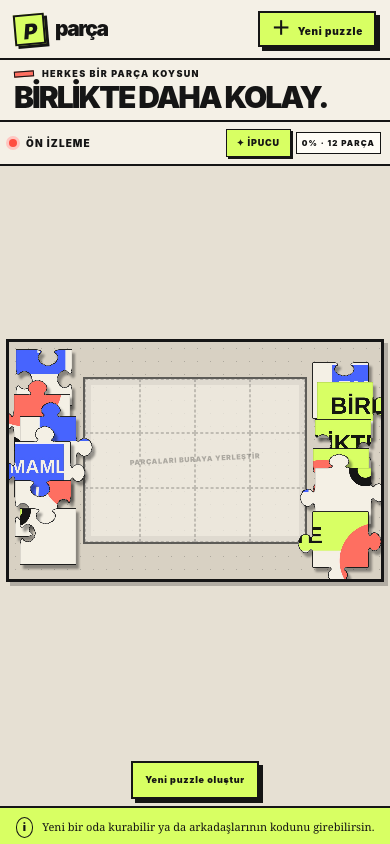
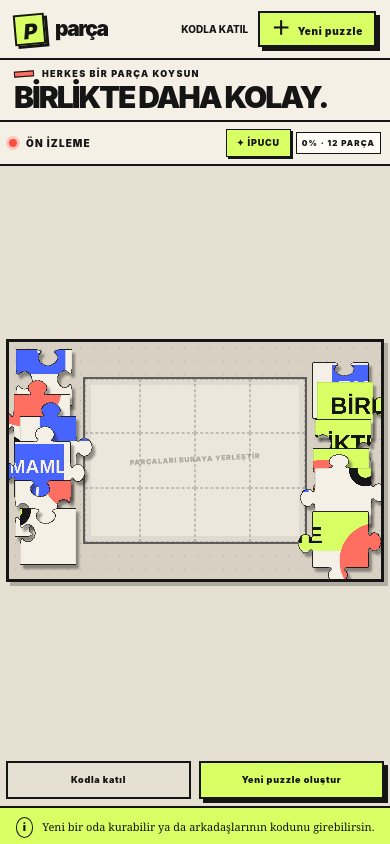
Before and after one commit to batuhanbural/puzzlebeyond, a Next.js app: page / in a window 390 px wide. Built offline with nearby package versions, Linux system fonts and the light colour scheme.

Commit message:
Restore mobile room join controls

```diff
--- a/app/globals.css
+++ b/app/globals.css
@@ -159,7 +159,8 @@ fieldset { margin:20px 0 0; padding:0; border:0; }
   .topbar { height:60px; padding:0 14px; }
   .brand { font-size:21px; }
   .brand-mark { width:31px; height:31px; }
-  .text-button { display:none; }
+  .header-actions { gap:8px; }
+  .header-actions .text-button { display:block; padding:8px 2px; font-size:10px; white-space:nowrap; }
   .primary-button.small { min-height:36px; padding:0 11px; font-size:10px; }
   .hero-strip { min-height:62px; display:block; padding:7px 14px 8px; }
   .hero-strip.compact { min-height:54px; padding:6px 14px 7px; }
@@ -172,7 +173,7 @@ fieldset { margin:20px 0 0; padding:0; border:0; }
   .difficulty-pill { padding:4px 5px; font-size:8px; }
   .puzzle-workspace { width:min(100%,calc((100dvh - 310px) * 1.55)); min-height:0; box-shadow:4px 4px 0 rgba(21,21,21,.25); }
   .puzzle-board-guide>p { font-size:7px; letter-spacing:.7px; }
-  .mobile-room-actions { margin-top:6px; }
+  .mobile-room-actions { width:100%; margin-top:6px; display:grid; grid-template-columns:repeat(auto-fit,minmax(130px,1fr)); gap:8px; }
   .mobile-room-actions .primary-button,.mobile-room-actions .outline-button { min-height:38px; padding:0 12px; font-size:9px; }
   .progress-panel { display:none; }
   .notice { border-left:0; border-right:0; }
--- a/app/page.tsx
+++ b/app/page.tsx
@@ -629,7 +629,12 @@ export default function Home() {
             {progress === 100 && <div className="complete-badge"><span>✓</span> TAMAMLANDI!</div>}
           </div>
           <div className="mobile-room-actions">
-            {!room && <button className="primary-button" onClick={() => setDialog("create")}>Yeni puzzle oluştur</button>}
+            {!room && (
+              <>
+                <button className="outline-button" onClick={() => setDialog("join")}>Kodla katıl</button>
+                <button className="primary-button" onClick={() => setDialog("create")}>Yeni puzzle oluştur</button>
+              </>
+            )}
             {room && <button className="outline-button" onClick={copyCode}>Kodu paylaş: {room.code}</button>}
           </div>
         </section>
```
